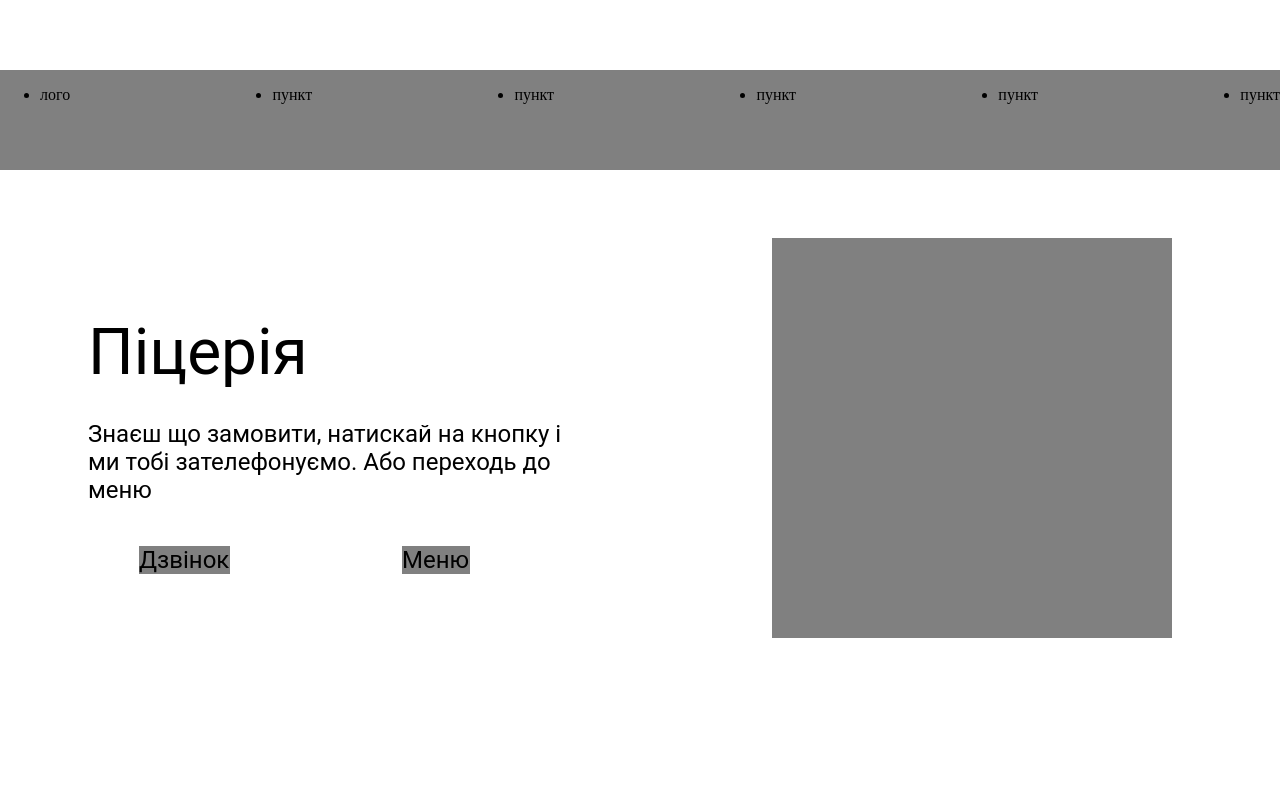
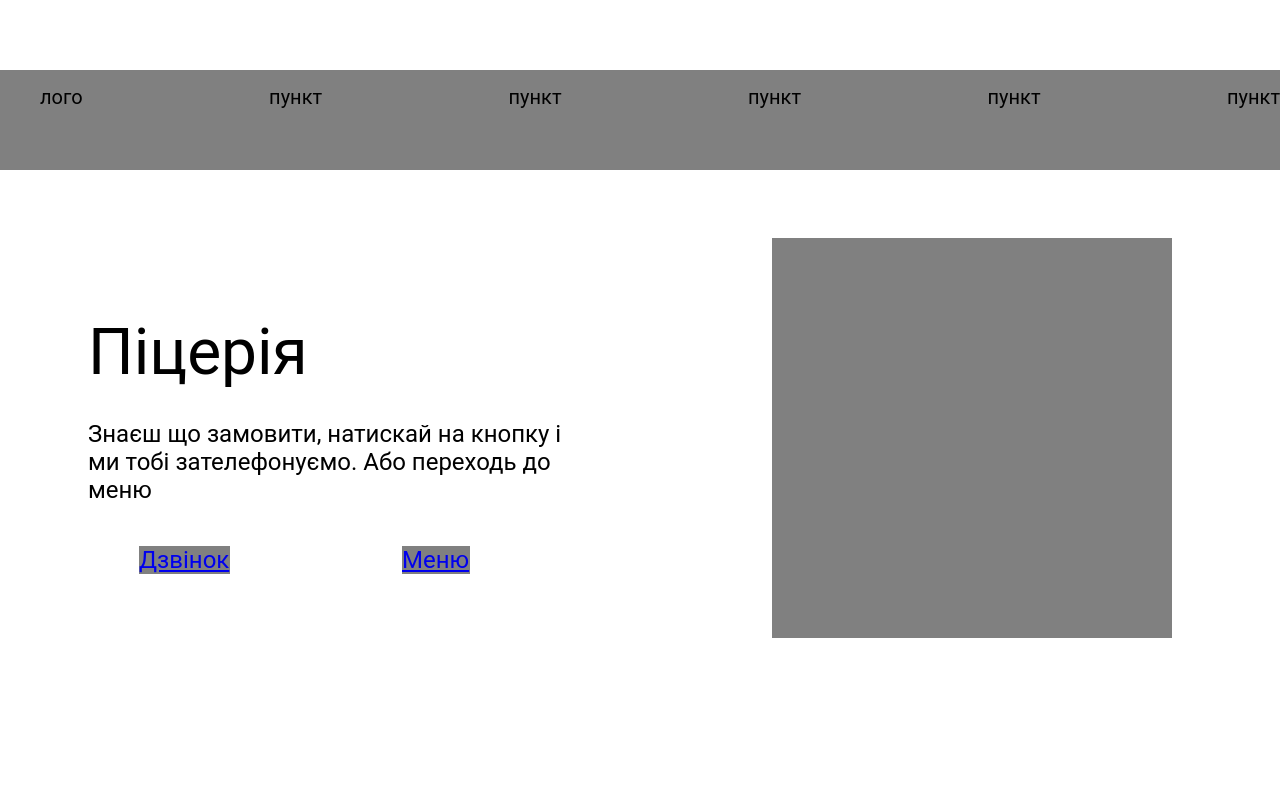
Before and after one commit to VladysaV/web_site, a plain HTML site: page food.html/index.html in a window 1280 px wide. Shown: the top 800 px of the page. Drawn offline with Linux system fonts and the light colour scheme.

Commit message:
Add files via upload

```diff
--- a/food.html/index.html
+++ b/food.html/index.html
@@ -21,18 +21,19 @@
         </div>
     <div>
         <h1 class="pizza_shop">Піцерія</h1>
-    <p class="point">Знаєш що замовити, натискай на кнопку і ми тобі зателефонуємо. Або переходь до меню
-    </p>
-    <div class="call">Дзвінок
+        <p class="point">Знаєш що замовити, натискай на кнопку і ми тобі зателефонуємо. Або переходь до меню</p>
+    <div class="call">
+        <a href="#">Дзвінок</a>
     </div>
-    <div class="menu">Меню
+    <div class="menu">
+        <a href="#">Меню</a>
     </div>
     <div class="image"></div>
     </div>
 <main>
     <div class="main2">
+        <div class="reck"></div>
             <h1 class="menu2">Меню</h1>
-        <div class="reck"></div>
             <h2 class="name2">Назва</h2>
             <p class="description">ОписОписОписОпис</p>
             <h1 class="price">Ціна</h1>
@@ -63,10 +64,11 @@
         </p>
     </div>
     </main>
+    <footer>
         <div class="end">
             <h1 class="number"></h1>
         </div>
+    </footer>
 </div>
-
 </body>
 </html>
--- a/food.html/style.css
+++ b/food.html/style.css
@@ -5,6 +5,17 @@
     height: 100px;
     left: 0px;
     top: 70px;
+}
+.item{
+    list-style: none;
+    transition-duration: 0.3s;
+    font-family: 'Roboto';
+    font-style: normal;
+    font-weight: 400;
+    font-size: 20px;
+    line-height: 23px;
+    color: rgba(0, 0, 0, 1);
+    cursor: pointer;
 }
 .list{
     display: flex;
@@ -35,18 +46,20 @@
     line-height: 28px;
 }
 .call{
+    list-style: none;
+    transition-duration: 0.3s;
     background-color: gray;
     position: absolute;
     width: 91px;
     height: 28px;
     left: 139px;
     top: 546px;
-
     font-family: 'Roboto';
     font-style: normal;
     font-weight: 400;
     font-size: 24px;
-line-height: 28px
+    line-height: 28px;
+    cursor: pointer;
 }
 .menu{
     position: absolute;
@@ -95,7 +108,6 @@ width: 104px;
     height: 42px;
     left: 628px;
     top: 966px;
-
     font-family: 'Roboto';
     font-style: normal;
     font-weight: 400;
@@ -108,7 +120,6 @@ width: 190px;
     height: 23px;
     left: 628px;
     top: 1118px;
-
     font-family: 'Roboto';
     font-style: normal;
     font-weight: 400;
@@ -121,7 +132,6 @@ width: 51px;
     height: 28px;
     left: 630px;
     top: 1277px;
-
     font-family: 'Roboto';
     font-style: normal;
     font-weight: 700;
@@ -142,7 +152,6 @@ width: 104px;
     height: 42px;
     left: 628px;
     top: 1487px;
-
     font-family: 'Roboto';
     font-style: normal;
     font-weight: 400;
@@ -167,7 +176,6 @@ width: 51px;
     height: 28px;
     left: 630px;
     top: 1798px;
-
     font-family: 'Roboto';
     font-style: normal;
     font-weight: 700;
@@ -188,7 +196,6 @@ width: 104px;
     height: 42px;
     left: 628px;
     top: 2008px;
-
     font-family: 'Roboto';
     font-style: normal;
     font-weight: 400;
@@ -201,7 +208,6 @@ width: 190px;
     height: 23px;
     left: 628px;
     top: 2105px;
-
     font-family: 'Roboto';
     font-style: normal;
     font-weight: 400;
@@ -214,7 +220,6 @@ width: 51px;
     height: 28px;
     left: 630px;
     top: 2319px;
-
     font-family: 'Roboto';
     font-style: normal;
     font-weight: 700;
@@ -227,7 +232,6 @@ width: 110px;
     height: 56px;
     left: 585px;
     top: 2575px;
-
     font-family: 'Roboto';
     font-style: normal;
     font-weight: 400;
@@ -287,7 +291,6 @@ width: 574px;
     height: 161px;
     left: 90px;
     top: 3465px;
-
     font-family: 'Roboto';
     font-style: normal;
     font-weight: 400;
@@ -295,5 +298,10 @@ font-size: 20px;
     line-height: 23px;
 }
 .end{
+
     background-color: grey;
 }
+.footer{
+    margin-top: 130px;
+    background-color: gray;
+}
```
Lines whose indentation alone changed are shown as unchanged.
